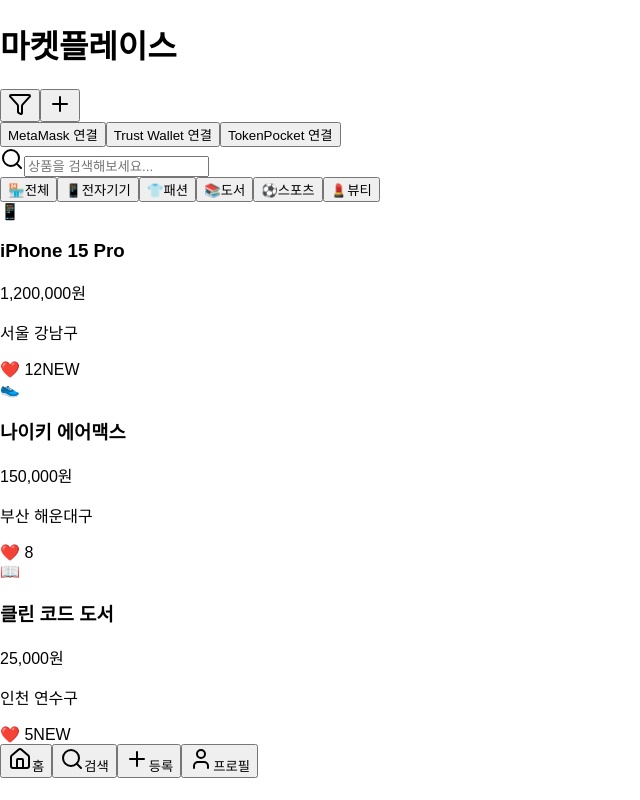
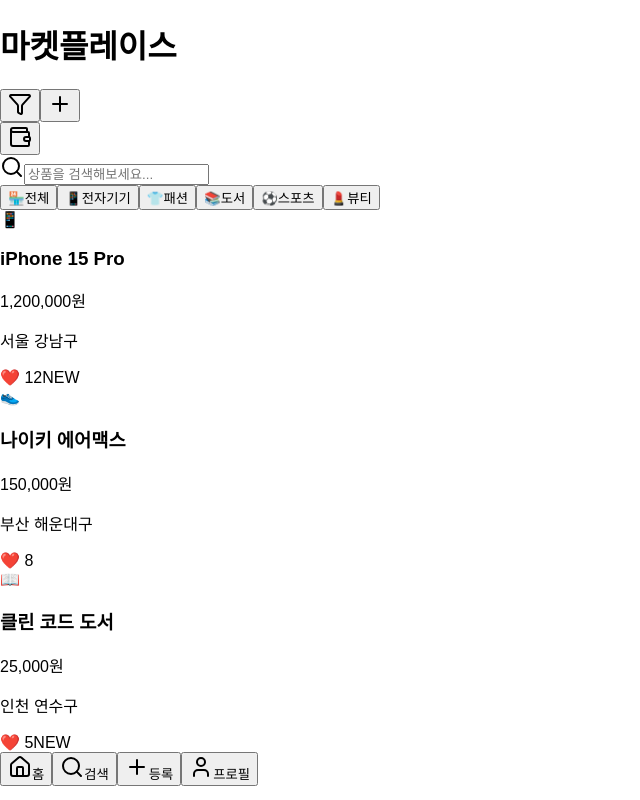
Before and after one commit to soci0-fa1l/telegram-marketplace-bot, a React (Create React App) app: page / in a window 1280 px wide. Shown: the whole page, without its empty margins (0-640 px from the left). Built offline with nearby package versions, Linux system fonts and the light colour scheme.

Commit message:
Handle commands from entities and simplify wallet button

```diff
--- a/src/components/WalletConnect.tsx
+++ b/src/components/WalletConnect.tsx
@@ -1,4 +1,5 @@
 import React, { useState } from 'react';
+import { Wallet } from 'lucide-react';
 
 declare global {
   interface Window {
@@ -11,45 +12,15 @@
 const WalletConnect: React.FC = () => {
   const [account, setAccount] = useState<string | null>(null);
 
-  const requestAccounts = async (provider: any) => {
-    const accounts = await provider.request({ method: 'eth_requestAccounts' });
-    setAccount(accounts[0]);
-  };
-
-  const connectMetaMask = async () => {
-    const provider = window.ethereum;
+  const connect = async () => {
+    const provider = window.ethereum || (window as any).trustwallet || (window as any).tp;
     if (!provider) {
-      alert('MetaMask가 설치되어 있지 않습니다.');
+      alert('지원되는 지갑이 설치되어 있지 않습니다.');
       return;
     }
     try {
-      await requestAccounts(provider);
-    } catch (err) {
-      console.error(err);
-    }
-  };
-
-  const connectTrustWallet = async () => {
-    const provider = window.ethereum?.isTrust ? window.ethereum : (window as any).trustwallet;
-    if (!provider) {
-      alert('Trust Wallet이 설치되어 있지 않습니다.');
-      return;
-    }
-    try {
-      await requestAccounts(provider);
-    } catch (err) {
-      console.error(err);
-    }
-  };
-
-  const connectTokenPocket = async () => {
-    const provider = window.ethereum?.isTokenPocket ? window.ethereum : (window as any).tp;
-    if (!provider) {
-      alert('TokenPocket이 설치되어 있지 않습니다.');
-      return;
-    }
-    try {
-      await requestAccounts(provider);
+      const accounts = await provider.request({ method: 'eth_requestAccounts' });
+      setAccount(accounts[0]);
     } catch (err) {
       console.error(err);
     }
@@ -58,13 +29,15 @@
   return (
     <div>
       {account ? (
-        <p>지갑 주소: {account}</p>
+        <span className="text-xs text-gray-600">{account.slice(0, 6)}...{account.slice(-4)}</span>
       ) : (
-        <div>
-          <button onClick={connectMetaMask}>MetaMask 연결</button>
-          <button onClick={connectTrustWallet}>Trust Wallet 연결</button>
-          <button onClick={connectTokenPocket}>TokenPocket 연결</button>
-        </div>
+        <button
+          onClick={connect}
+          className="p-2 rounded-lg bg-blue-500 text-white hover:bg-blue-600"
+          aria-label="지갑 연결"
+        >
+          <Wallet className="w-4 h-4" />
+        </button>
       )}
     </div>
   );
--- a/src/components/telegram_miniapp.tsx
+++ b/src/components/telegram_miniapp.tsx
@@ -310,7 +310,9 @@
           >
             <Plus className="w-5 h-5" />
           </button>
-          <WalletConnect />
+          <div className="ml-2">
+            <WalletConnect />
+          </div>
         </div>
       </div>
 
```
Also changed, not shown: 1 other file (tests, documents, lock files or other folders).
